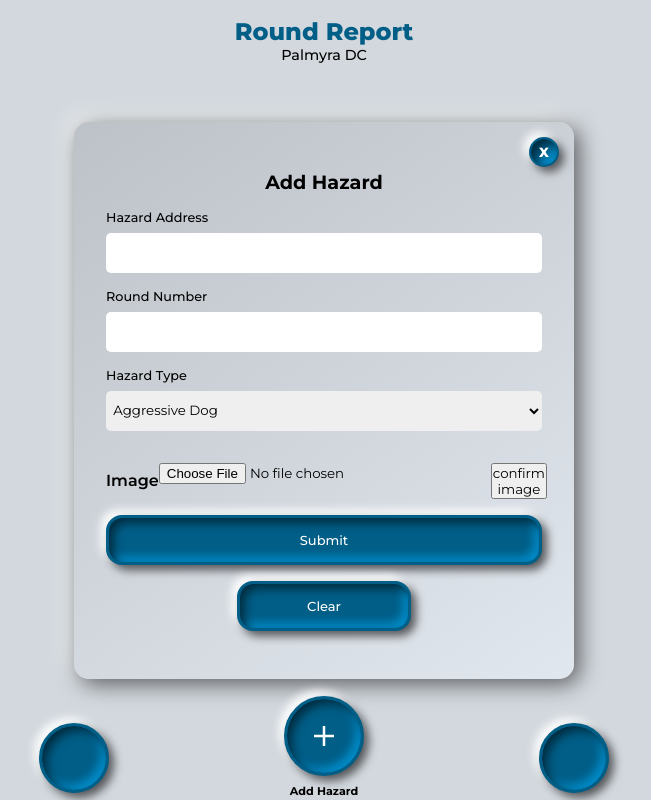
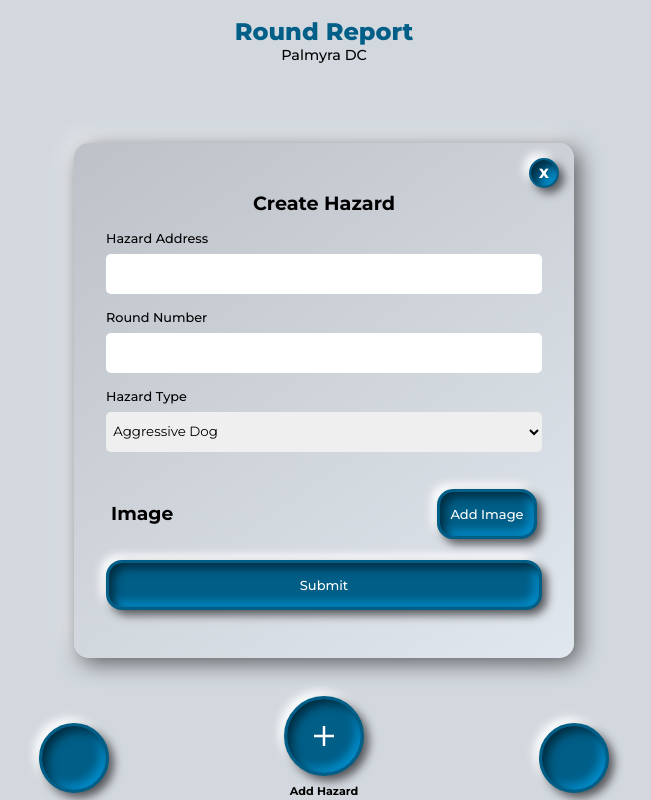
Before and after one commit to brett-treweek/round-report-v2, a React (Create React App) app: page /add-hazard in a window 1280 px wide. Shown: the whole page, without its empty margins (316-967 px from the left). Built offline with nearby package versions, Linux system fonts and the light colour scheme; sample sign-in values are in the browser's storage; some icons are missing.

Commit message:
add image in addHazard working pretty good

```diff
--- a/src/components/ui/button/Button.styled.js
+++ b/src/components/ui/button/Button.styled.js
@@ -19,7 +19,7 @@ export const ButtonContainer = styled.div`
 	padding: 5px;
 	display: flex;
 	align-items: center;
-	justify-content: start;
+	justify-content: ${({ jc }) => jc || 'start'};
 	gap: 2rem;
 	border: none;
 	background-color: transparent;
--- a/src/context/reducer.js
+++ b/src/context/reducer.js
@@ -144,6 +144,7 @@ const reducer = (state, action) => {
 			hazardRound: '0',
 			hazardType: 'Aggressive Dog',
 			hazardAddress: '',
+			imageUrl: ''
 		};
 		return {
 			...state,
--- a/src/pages/add-hazard/AddHazard.jsx
+++ b/src/pages/add-hazard/AddHazard.jsx
@@ -1,19 +1,26 @@
-import React, { useState } from 'react';
+import React, { useState, useRef, useEffect } from 'react';
 import { useAppContext } from '../../context/appContext';
 import StyledAddHazard, {
 	AddHazardForm,
 	AddImageContainer,
-	IconContainer,
+	// IconContainer,
 } from './AddHazard.styled';
 import CancelButton from '../../components/ui/cancel-button/CancelButton';
 import Input from '../../components/ui/input/input';
-import { Button } from '../../components/ui/button/Button.styled';
+import {
+	Button,
+	ButtonContainer,
+} from '../../components/ui/button/Button.styled';
 import Alert from '../../components/ui/alert/Alert';
-import { Icon } from '@iconify/react';
+// import { Icon } from '@iconify/react';
 import { useNavigate } from 'react-router-dom';
 
 const AddHazard = () => {
 	const [image, setImage] = useState();
+	const [imageAdded, setImageAdded] = useState(false);
+	const imageInputRef = useRef();
+	const confirmImageRef = useRef();
+	const addImageRef = useRef();
 
 	const {
 		showAlert,
@@ -33,6 +40,8 @@ const AddHazard = () => {
 
 	const handleSubmit = (e) => {
 		e.preventDefault();
+		console.log(imageInputRef);
+
 		if (!hazardRound || !hazardType || !hazardAddress) {
 			displayAlert();
 			return;
@@ -45,7 +54,7 @@ const AddHazard = () => {
 
 		setTimeout(() => {
 			navigate(-1);
-		}, 2000);
+		}, 1000);
 	};
 
 	const handleHazardInput = (e) => {
@@ -54,16 +63,36 @@ const AddHazard = () => {
 		handleChange({ name, value });
 	};
 
+	const onAddImage = () => {
+		imageInputRef.current.click();
+	};
+
+	const confirmImage = (e) => {
+		e.preventDefault();
+		uploadImage(image);
+		setImageAdded(true)
+	};
 
 	const handleCancel = (e) => {
 		e.preventDefault();
 		navigate(-1);
 	};
 
+	useEffect(() => {
+		console.log(
+			'useEffect imageinputref.current.files',
+			imageInputRef.current.files
+		);
+		if (imageInputRef.current.files.length > 0) {
+			confirmImageRef.current.style = { display: 'block' };
+			// imageInputRef.current.style = { display: 'none' };
+		}
+	}, [image]);
+
 	return (
 		<StyledAddHazard>
 			<AddHazardForm>
-				<h1>{isEditing ? 'Edit Hazard' : 'Add Hazard'}</h1>
+				<h1>{isEditing ? 'Edit Hazard' : 'Create Hazard'}</h1>
 				{showAlert && <Alert />}
 				<Input
 					name="hazardAddress"
@@ -89,30 +118,44 @@ const AddHazard = () => {
 					options={hazardTypeOptions}
 					handleChange={handleHazardInput}
 				/>
-
 				<AddImageContainer>
-					<h2>Image</h2>
-					<IconContainer>
+					<ButtonContainer jc="space-between">
+						<h3>Image</h3>
 						<input
+							ref={imageInputRef}
+							style={{ display: 'none' }}
 							type="file"
 							onChange={(e) => setImage(e.target.files[0])}
 						/>
-						<button onClick={(e) => {
-							e.preventDefault()
-							uploadImage(image)}}>
-							confirm image
-						</button>
-						{/* <Icon
-							className="icon"
-							icon="bxs:folder-plus"
-							height="45"
-						/> */}
-						{/* <Icon
-							className="icon"
-							icon="bxs:camera-plus"
-							height="45"
-						/> */}
-					</IconContainer>
+						<p>
+							{image ? imageInputRef.current.files[0].name : null}
+						</p>
+						{!imageAdded && (
+							<>
+								<Button
+									ref={addImageRef}
+									type="button"
+									height="50px"
+									width="100px"
+									onClick={onAddImage}
+									disabled={isLoading}
+								>
+									{!image ? 'Add Image' : 'change'}
+								</Button>
+
+								<Button
+									ref={confirmImageRef}
+									height="50px"
+									width="100px"
+									style={{ display: 'none' }}
+									onClick={confirmImage}
+									disabled={isLoading}
+								>
+									Confirm
+								</Button>
+							</>
+						)}
+					</ButtonContainer>
 				</AddImageContainer>
 				<Button
 					type="submit"
@@ -122,15 +165,15 @@ const AddHazard = () => {
 				>
 					Submit
 				</Button>
-				<Button
+				{/* <Button
 					onClick={(e) => {
 						e.preventDefault();
 						clearValues();
 					}}
-					width="40%"
+					width="100%"
 				>
 					Clear
-				</Button>
+				</Button> */}
 				<CancelButton onClick={handleCancel} />
 			</AddHazardForm>
 		</StyledAddHazard>
@@ -138,3 +181,10 @@ const AddHazard = () => {
 };
 
 export default AddHazard;
+
+/* <Icon
+							className="icon"
+							icon="bxs:folder-plus"
+							height="45"
+							onClick={onAddImage}
+						/> */
```
